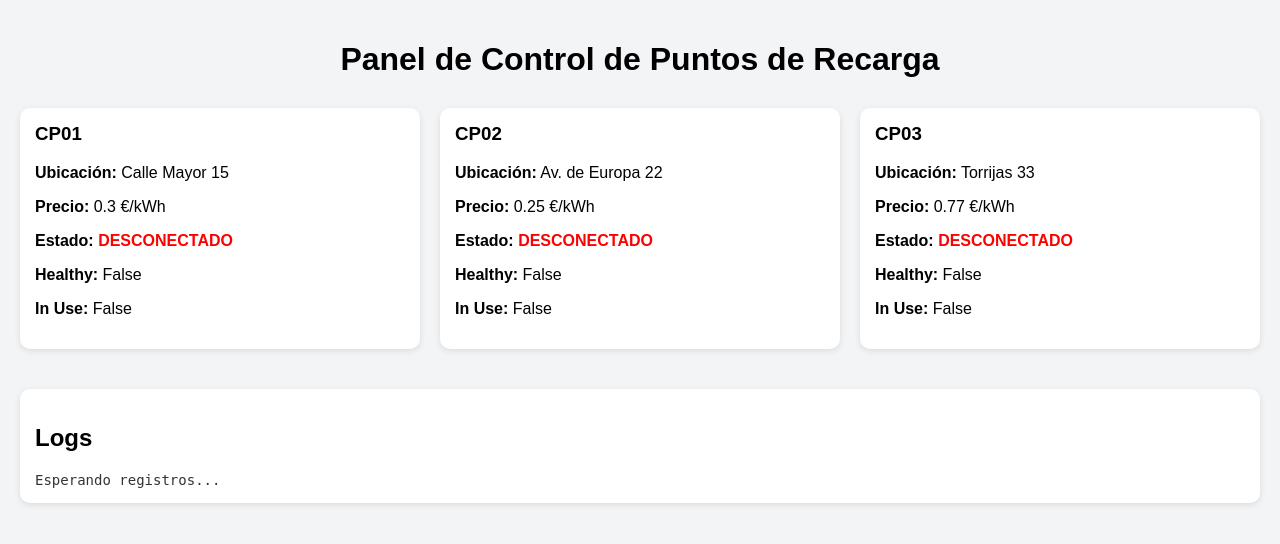
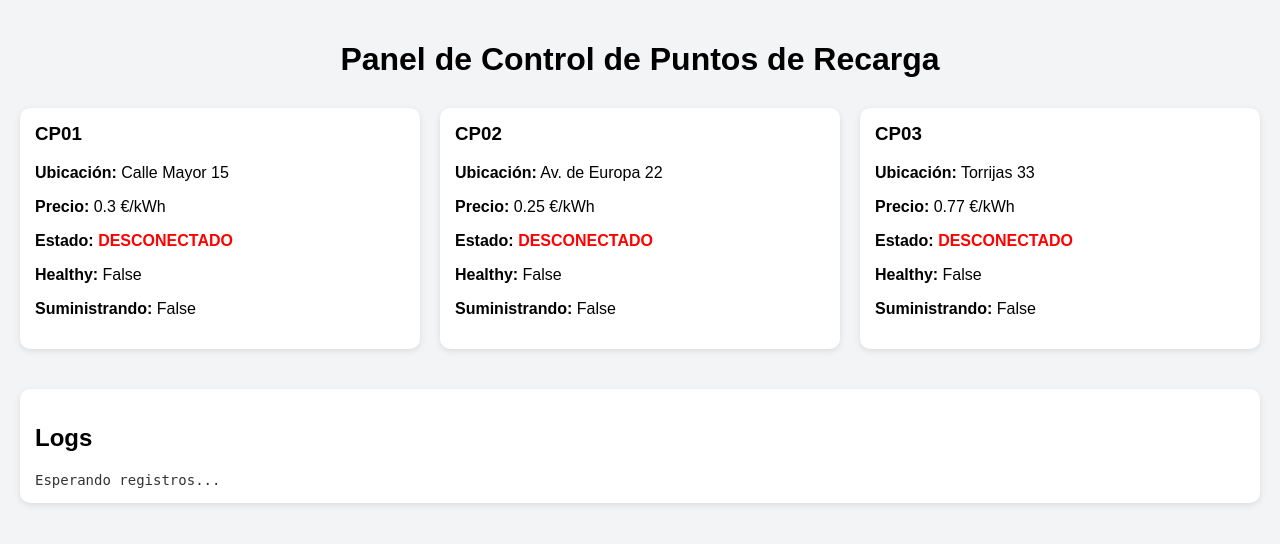
Before and after one commit to asm312-ua/SD, a Flask app: page / in a window 1280 px wide. Shown: the top 544 px of the page. Run offline with Flask 3, Linux system fonts and the light colour scheme.

Commit message:
He mejorado la interfaz

```diff
--- a/EV_EGrafico/templates/index.html
+++ b/EV_EGrafico/templates/index.html
@@ -59,7 +59,7 @@
             <p><b>Precio:</b> {{ info.precio_kwh }} €/kWh</p>
             <p><b>Estado:</b> <span class="status {{ info.estado }}">{{ info.estado }}</span></p>
             <p><b>Healthy:</b> {{ info.healthy }}</p>
-            <p><b>In Use:</b> {{ info.in_use }}</p>
+            <p><b>Suministrando:</b> {{ info.in_use }}</p>
         </div>
         {% endfor %}
     </div>
@@ -85,14 +85,14 @@
                     <p><b>Precio:</b> ${info.precio_kwh} €/kWh</p>
                     <p><b>Estado:</b> <span class="status ${info.estado}">${info.estado}</span></p>
                     <p><b>Healthy:</b> ${info.healthy}</p>
-                    <p><b>In Use:</b> ${info.in_use}</p>
+                    <p><b>Suministrando:</b> ${info.in_use}</p>
                 `;
                 grid.appendChild(card);
             }
         }
 
-        // Actualiza cada 3 segundos
-        setInterval(actualizarCPs, 3000);
+        // Actualiza cada 2 segundos
+        setInterval(actualizarCPs, 2000);
     </script>
 </body>
 </html>
```
